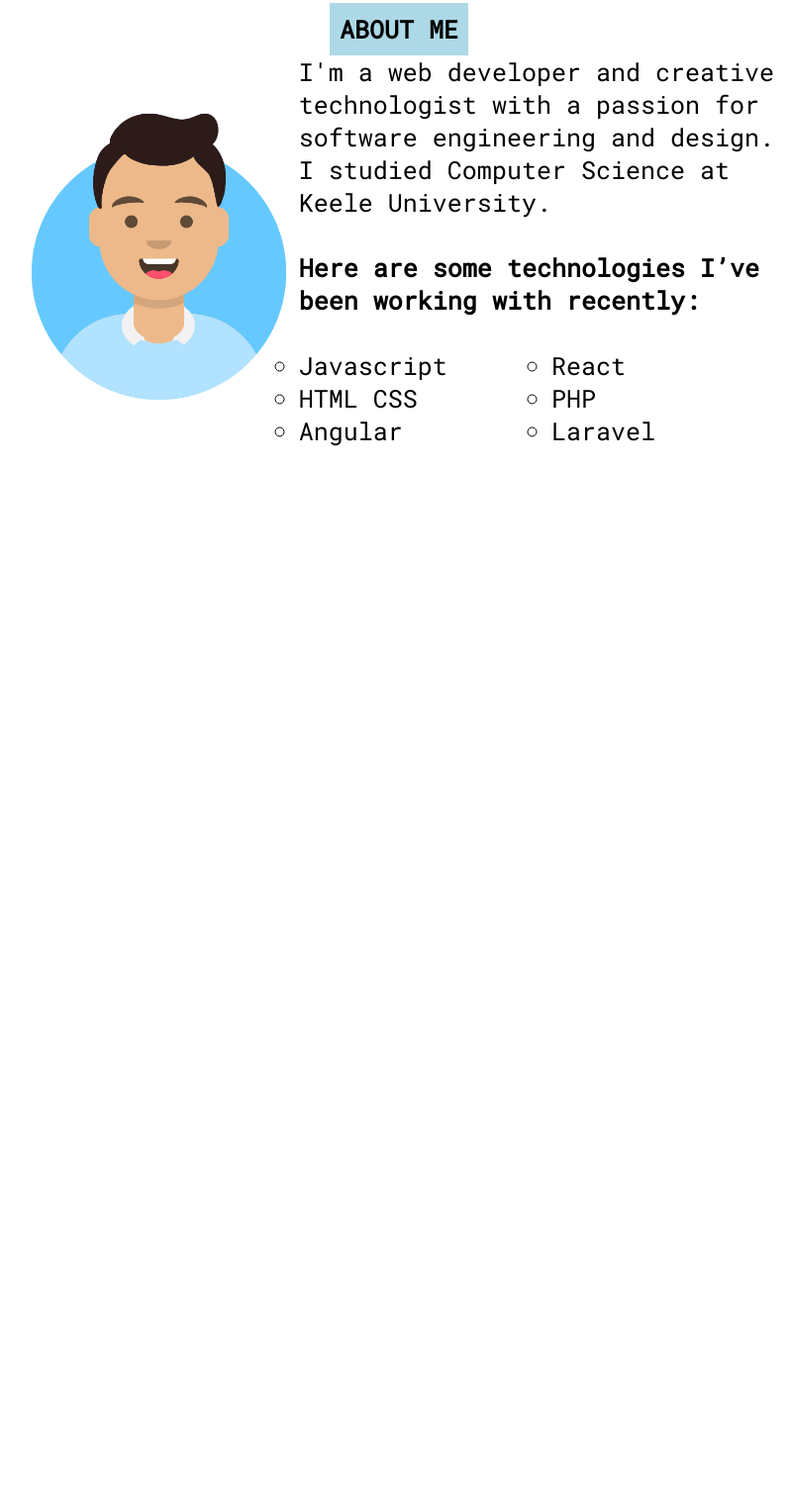
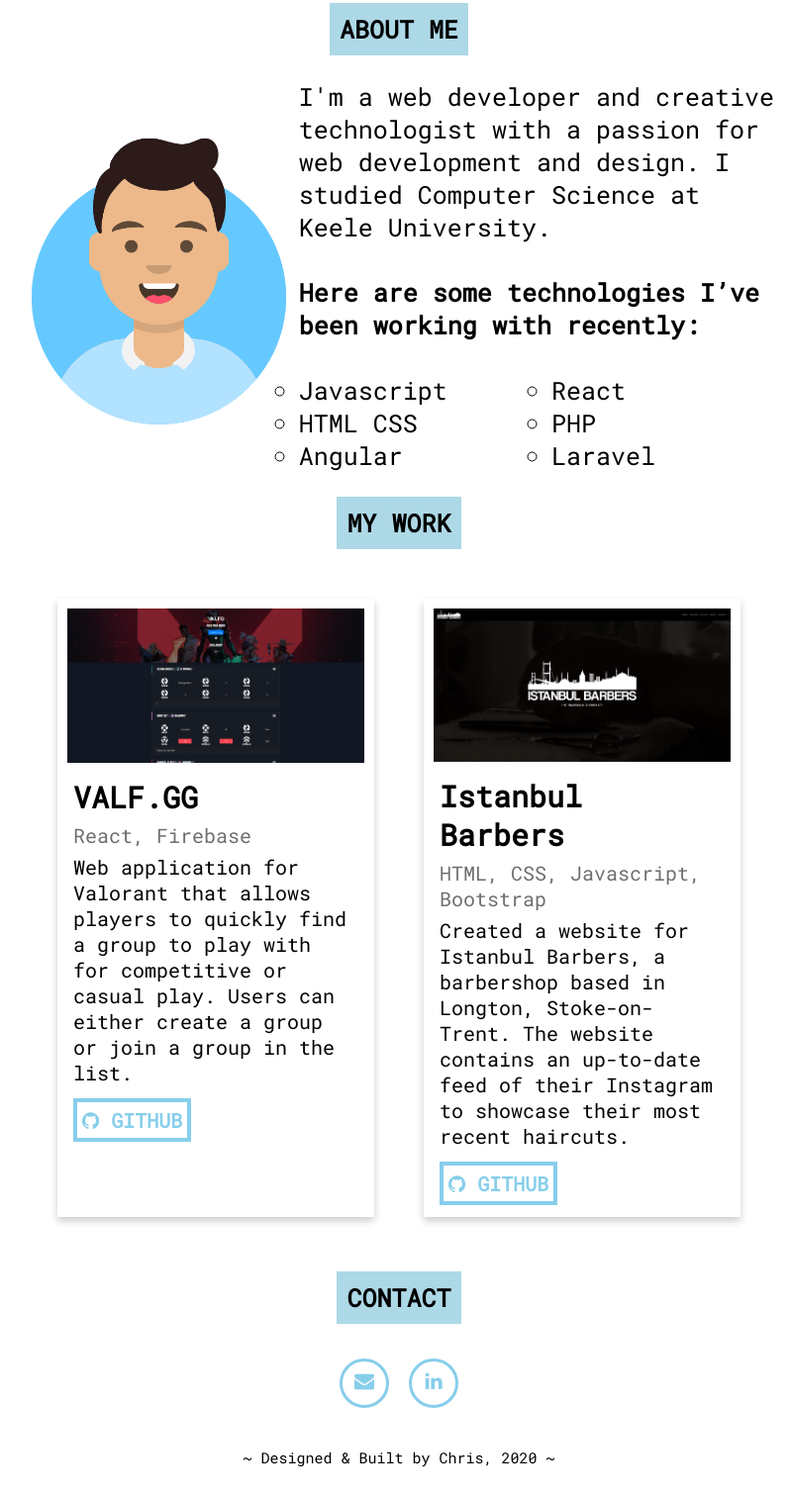
Before and after one commit to 9CB5/porfolio-website, a plain HTML site: page index.html in a window 1280 px wide. Shown: the part 406-1919 px from the top of the page at 99% size, without its empty margins (237-1035 px from the left). Before the commit the page ends 858 px from the top, so only its background shows below. Drawn offline with Linux system fonts and the light colour scheme.

Commit message:
added responsive my work and contact section

```diff
--- a/index.html
+++ b/index.html
@@ -9,6 +9,7 @@
   <link rel="stylesheet" href="styles.css">
   <link rel="preconnect" href="https://fonts.gstatic.com">
   <link href="https://fonts.googleapis.com/css2?family=Roboto+Mono&display=swap" rel="stylesheet">
+  <link rel="stylesheet" href="https://cdnjs.cloudflare.com/ajax/libs/font-awesome/4.7.0/css/font-awesome.min.css">
 
 </head>
 
@@ -39,7 +40,7 @@
   </section>
 
   <section class="about-me">
-    <div class="about-me-title">
+    <div class="section-title">
       <mark>ABOUT ME</mark>
     </div>
 
@@ -49,8 +50,8 @@
       </div>
       <div class="intro">
         <p>
-          I'm a web developer and creative technologist with a passion for software
-          engineering and design. I studied Computer Science at Keele University.
+          I'm a web developer and creative technologist with a passion for web
+          development and design. I studied Computer Science at Keele University.
         </p>
         <br>
         <p>
@@ -69,6 +70,50 @@
     </div>
   </section>
 
+  <section class="my-work">
+    <div class="section-title">
+      <mark>MY WORK</mark>
+    </div>
+
+    <div class="card-holder">
+      <div class="card">
+        <img src="./assets/valfgg.png" alt="valf.gg" style="width:100%; padding: 10px">
+        <div class="card-info">
+          <h2><b>VALF.GG</b></h2>
+          <p class="technologies">React, Firebase</p>
+          <p class="project-description">Web application for Valorant that allows players to quickly find a group to play with for competitive or casual play.
+            Users can either create a group or join a group in the list.
+          </p>
+          <a class="link-button" href="#" target="_blank"><i class="fa fa-github"></i> Github</a>
+        </div>
+      </div>
+      <div class="card">
+        <img src="./assets/istanbulbarbers.png" alt="istanbul barbers" style="width:100%; padding: 10px">
+        <div class="card-info">
+          <h2><b>Istanbul Barbers</b></h2>
+          <p class="technologies">HTML, CSS, Javascript, Bootstrap</p>
+          <p class="project-description">Created a website for Istanbul Barbers, a barbershop based in Longton, Stoke-on-Trent. The website contains an up-to-date feed of their Instagram to showcase
+            their most recent haircuts.
+          </p>
+          <a class="link-button" href="#" target="_blank"><i class="fa fa-github"></i> Github</a>
+        </div>
+      </div>
+    </div>
+  </section>
+
+  <section class="contact-me">
+    <div class="section-title">
+      <mark>CONTACT</mark>
+    </div>
+
+    <div class="social-links">
+      <a href="#" class="social-link-button"><i class="fa fa-envelope" style="line-height: 40px; font-size: 20px;"></i></a>
+      <a href="#" class="social-link-button"><i class="fa fa-linkedin" style="line-height: 40px; font-size: 20px;"></i></a>
+    </div>
+
+    <p class="finisher">~ Designed & Built by Chris, 2020 ~</p>
+  </section>
+
   <!--
 
   <video playsinline autoplay muted loop id="bgvid">
--- a/styles.css
+++ b/styles.css
@@ -58,9 +58,6 @@
     margin: 5px;
 }
 
-
-/*Banner*/
-
 .banner {
     font-family: 'Roboto Mono', monospace;
 }
@@ -85,19 +82,20 @@
     margin: auto;
 }
 
-/*About*/
-
 .about-me {
     font-family: 'Roboto Mono', monospace;
     font-size: 25px;
     padding-top: 70px;
 }
 
-.about-me-title {
+.section-title {
+    font-family: 'Roboto Mono', monospace;
+    font-size: 25px;
     font-weight: bold;
     display: flex;
     justify-content: space-around;
     align-items: center;
+    padding-bottom: 25px;
 }
 
 .about-me-info {
@@ -111,6 +109,111 @@
 .tech-list {
     columns: 2;
     list-style-type: circle;
+
+}
+
+.my-work {
+    padding-top: 25px;
+}
+
+.card-holder {
+    display: flex;
+    justify-content: center;
+}
+
+.card {
+    box-shadow: 0 4px 8px 0 rgba(0,0,0,0.2);
+    transition: 0.3s;
+    width: 25%;
+    font-family: 'Roboto Mono', monospace;
+    margin: 25px;
+    font-size: 20px;
+}
+
+.card:hover {
+    box-shadow: 0 8px 16px 0 rgba(0,0,0,0.2);
+}
+
+.card-info {
+    padding: 2px 16px;
+}
+
+.card-info h2 {
+    padding-top: 3px;
+    padding-bottom: 3px;
+}
+
+.card-info .technologies {
+    color: #6f6f6f;
+    padding-top: 3px;
+    padding-bottom: 3px;
+}
+
+.card-info .project-description {
+    padding-top: 3px;
+    padding-bottom: 3px;
+}
+
+.link-button {
+	color: skyblue !important;
+    font-weight: bold;
+	text-transform: uppercase;
+	text-decoration: none;
+	background: #ffffff;
+	padding: 5px;
+	border: 4px solid skyblue !important;
+	display: inline-block;
+	transition: all 0.4s ease 0s;
+    margin-top: 10px;
+    margin-bottom: 10px;
+}
+
+.link-button:hover {
+	color: black !important;
+	background: skyblue;
+	border-color: skyblue !important;
+	transition: all 0.4s ease 0s;
+}
+
+.contact-me {
+    padding-top: 30px;
+}
+
+.social-links {
+    display: flex;
+    justify-content: center;
+
+}
+
+.social-link-button {
+    display: inline-block;
+    text-decoration: none;
+    background: white;
+    color: skyblue;
+    width: 50px;
+    height: 50px;
+    line-height: 50px;
+    border-radius: 50%;
+    border: 3px solid skyblue;
+    text-align: center;
+    vertical-align: middle;
+    overflow: hidden;
+    transition: .4s;
+    margin: 10px;
+  }
+
+.social-link-button:hover{
+    background: skyblue;
+    color: black;
+}
+
+.finisher {
+    font-family: 'Roboto Mono', monospace;
+    font-size: 15px;
+    display: flex;
+    justify-content: center;
+    padding-top: 30px;
+    padding-bottom: 30px;
 }
 
 mark {
@@ -142,6 +245,14 @@
 
     .about-me-info {
         width: 80%;
+    }
+
+    .card-holder {
+        justify-content: space-around;
+    }
+
+    .card {
+        width: 50%;
     }
 }
 
@@ -206,4 +317,18 @@
     .banner-text p {
         font-size: 15px;
     }
+
+    .card-holder {
+        display: flex;
+        flex-direction: column;
+        align-items: center;
+        padding: 35px;
+    }
+
+    .card {
+        width: 100%;
+        font-size: 15px;
+    }
+
+
 }
```
Also changed, not shown: assets/istanbulbarbers.png (added), assets/placeholder.jpg (added), assets/valfgg.png (added).
